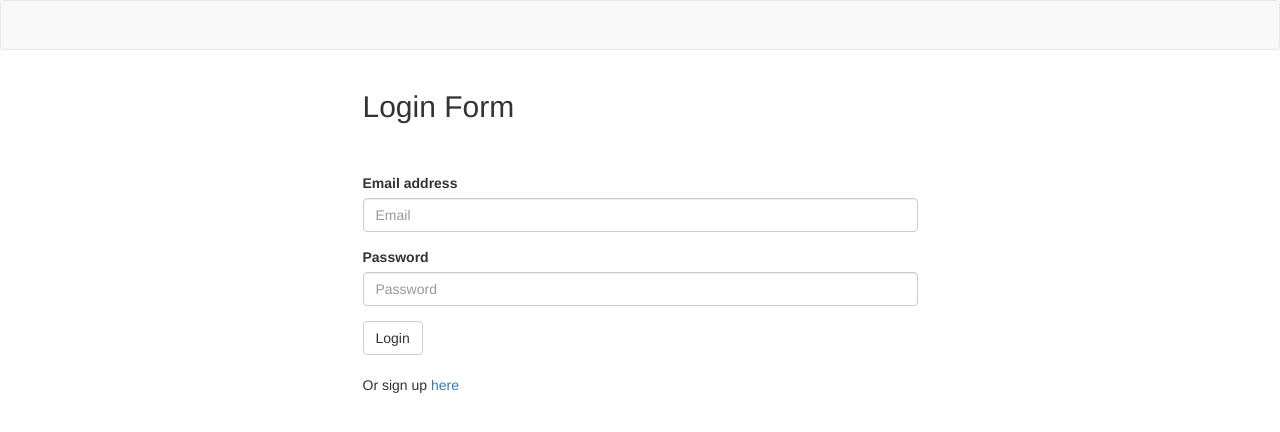
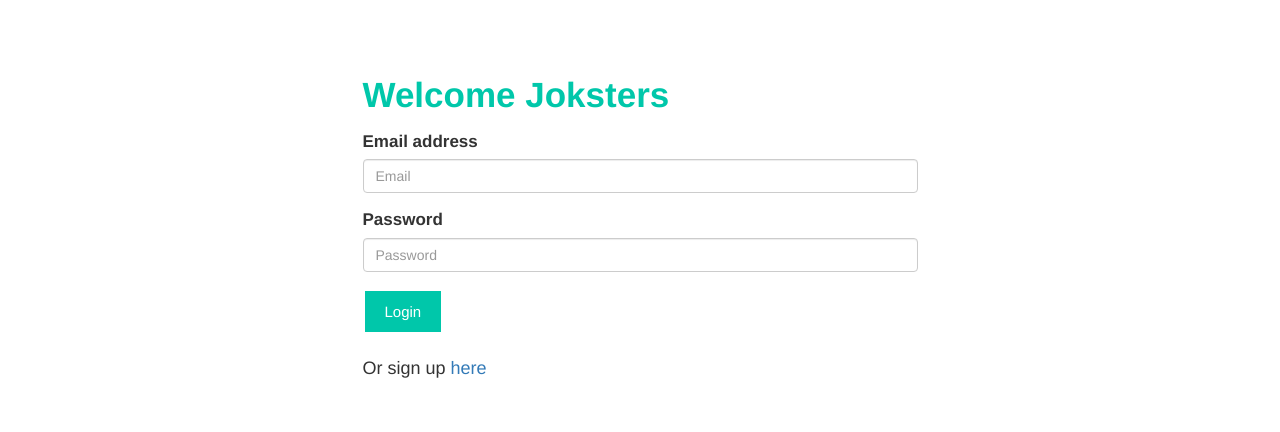
Before and after one commit to Redtgrlily/project2, a website: page skeleton/public/login.html in a window 1280 px wide. Drawn offline with nearby package versions, Linux system fonts and the light colour scheme.

Commit message:
passport js flavor

```diff
--- /dev/null
+++ b/skeleton/public/assets/css/login.css
@@ -0,0 +1,31 @@
+.loginbutton {
+    background-color: #00C7AA;
+    border: none;
+    color: white;
+    padding: 10px 20px;
+    text-align: center;
+    text-decoration: none;
+    display: inline-block;
+    font-size: 15px;
+    margin: 4px 2px;
+    cursor: pointer;
+}
+
+.head {
+    color: #00C7AA;
+    font-weight: bold;
+    font-size: 35px;
+    padding-bottom: 10px;
+}
+
+.em {
+    font-size: 17px;
+}
+
+.pass {
+    font-size: 17px;
+}
+
+.sign {
+    font-size: 18px;
+}
--- a/skeleton/public/login.html
+++ b/skeleton/public/login.html
@@ -2,15 +2,15 @@
 <html lang="en">
 
 <head>
-  <title>Passport Authentication</title>
+  <title>Chuck Norris Joke List</title>
   <meta charset="UTF-8">
   <meta name="viewport" content="width=device-width, initial-scale=1">
+  <link href="assets/css/login.css" rel="stylesheet">
   <link rel="stylesheet" href="https://maxcdn.bootstrapcdn.com/bootswatch/3.3.7/lumen/bootstrap.min.css">
-  <link href="stylesheets/style.css" rel="stylesheet">
-</head>
+ </head>
 
 <body>
-  <nav class="navbar navbar-default">
+  <nav class="navbar .bg-white">
     <div class="container-fluid">
       <div class="navbar-header">
       </div>
@@ -19,20 +19,20 @@
   <div class="container">
     <div class="row">
       <div class="col-md-6 col-md-offset-3">
-        <h2>Login Form</h2>
+        <div class="head">Welcome Joksters</div>
         <form class="login">
           <div class="form-group">
-            <label for="exampleInputEmail1">Email address</label>
+            <label for="exampleInputEmail1" class="em">Email address</label>
             <input type="email" class="form-control" id="email-input" placeholder="Email">
           </div>
           <div class="form-group">
-            <label for="exampleInputPassword1">Password</label>
+            <label for="exampleInputPassword1" class="pass">Password</label>
             <input type="password" class="form-control" id="password-input" placeholder="Password">
           </div>
-          <button type="submit" class="btn btn-default">Login</button>
+          <button type="submit" class="loginbutton">Login</button>
         </form>
         <br />
-        <p>Or sign up <a href="/signup">here</a></p>
+        <p class="sign">Or sign up <a href="/signup.html">here</a></p>
       </div>
     </div>
   </div>
--- a/skeleton/routes/api-routes.js
+++ b/skeleton/routes/api-routes.js
@@ -29,7 +29,7 @@ module.exports = function(app) {
       email: req.body.email,
       password: req.body.password
     }).then(function() {
-      res.redirect(307, "/api/login");
+      window.location.href = "index.html";
     }).catch(function(err) {
       console.log(err);
       res.json(err);
```
Also changed, not shown: skeleton/public/index.html (+1 -4 lines), skeleton/public/members.html (+1 -1 lines), skeleton/public/signup.html (+8 -8 lines).
